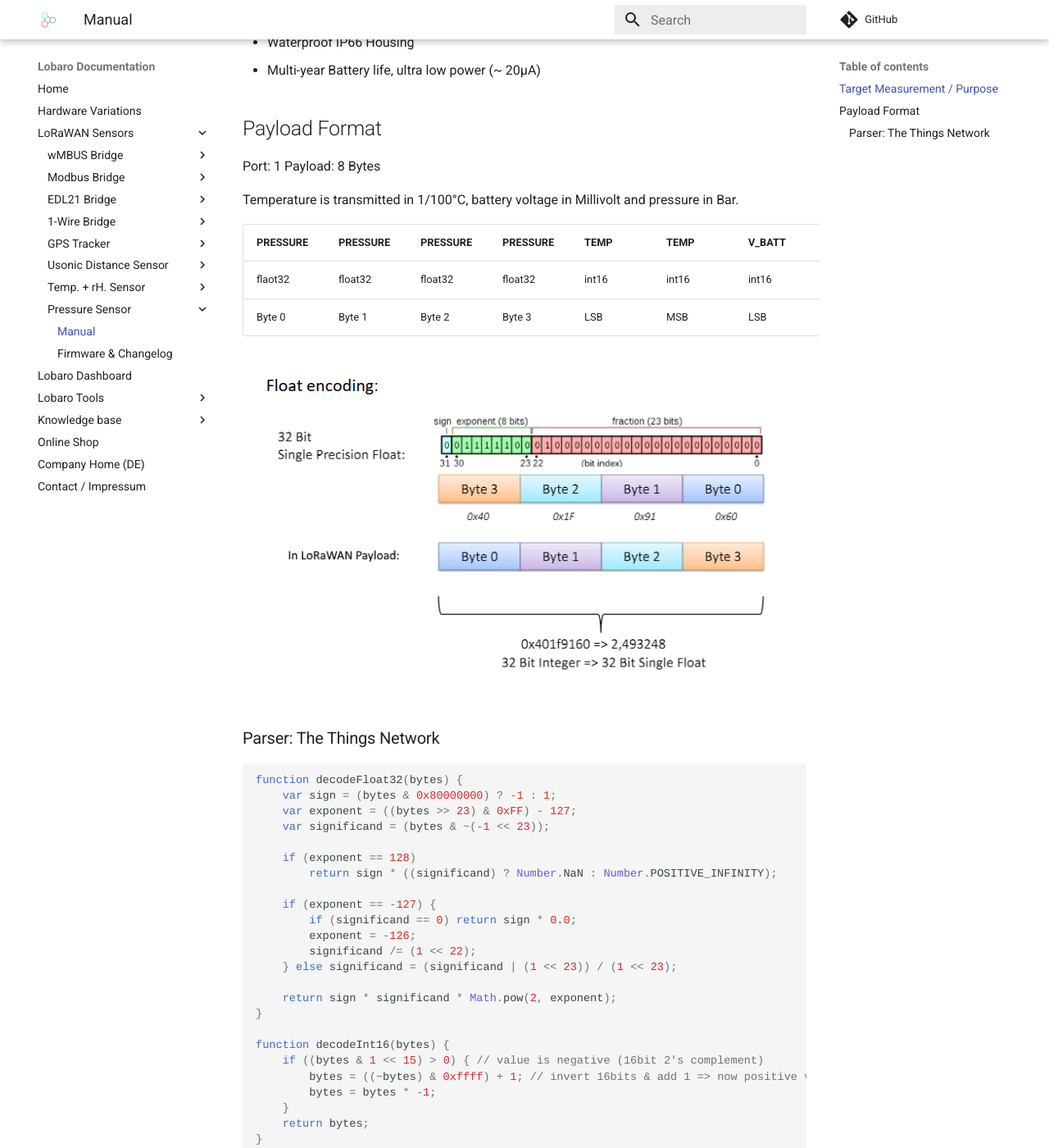
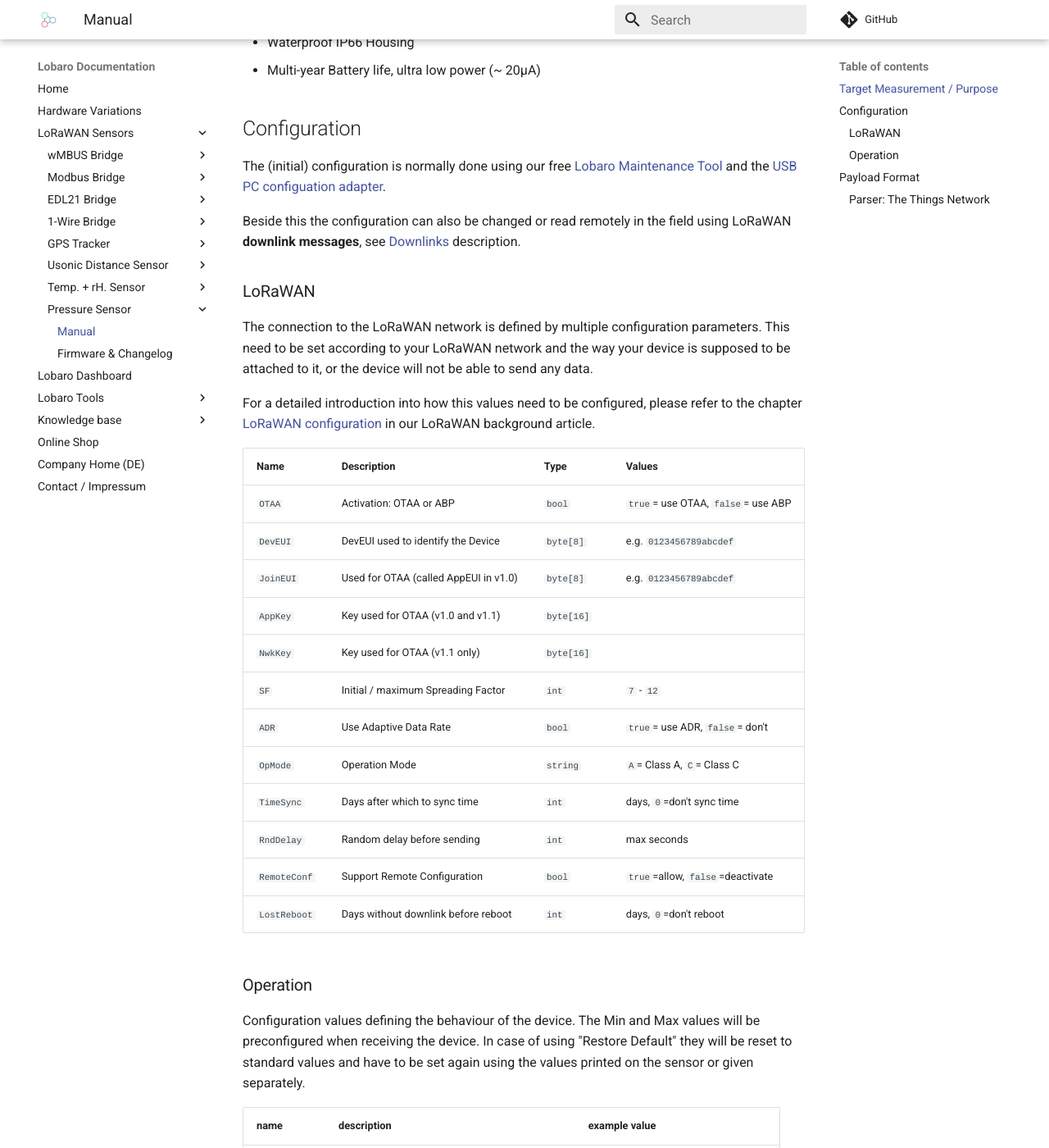
Before and after one commit to Lobaro/docs, an MkDocs documentation site: the page built from docs/lorawan-sensors/pressure-lorawan/index.md, in a window 1280 px wide and 1400 px high, scrolled down 1011 px. Shown: the whole window at 82% size. Built offline with MkDocs 1.6.1 and Material for MkDocs 9.7.7, drawn with Linux system fonts in a browser that asks for light colours; a script that is not in the unit is left out; comment, search, counter and statistics services are not loaded; some of the changed text lies outside the part shown.

Commit message:
added release 0.1.0

```diff
--- a/docs/lorawan-sensors/pressure-lorawan/index.md
+++ b/docs/lorawan-sensors/pressure-lorawan/index.md
@@ -14,6 +14,52 @@ Precise liquid level measurement, e.g. for tanks, via LoRaWAN.
 * 0..1,5 Bar (15m water level)
 * Waterproof IP66 Housing
 * Multi-year Battery life, ultra low power (~ 20µA)
+
+## Configuration
+The (initial) configuration is normally done using our free [Lobaro Maintenance Tool](/tools/lobaro-tool.html)
+and the [USB PC configuation adapter](/tools/usb-config-adapter.html).
+
+Beside this the configuration can also be changed or read remotely in the field
+using LoRaWAN **downlink messages**, see [Downlinks](#downlink) description.
+
+### LoRaWAN
+The connection to the LoRaWAN network is defined by multiple configuration parameters.
+This need to be set according to your LoRaWAN network and the way your device is
+supposed to be attached to it, or the device will not be able to send any data.
+
+For a detailed introduction into how this values need to be configured, please
+refer to the chapter [LoRaWAN configuration](/background/lorawan.html#lorawan-configuration)
+in our LoRaWAN background article.
+
+| Name       | Description | Type | Values |
+|------------|-------------|------|-------|
+|`OTAA`      |Activation: OTAA or ABP              |`bool`    | `true`= use OTAA, `false`= use ABP |
+|`DevEUI`    |DevEUI used to identify the Device   |`byte[8]` | e.g. `0123456789abcdef` |
+|`JoinEUI`   |Used for OTAA (called AppEUI in v1.0)|`byte[8]` | e.g. `0123456789abcdef` |
+|`AppKey`    |Key used for OTAA (v1.0 and v1.1)    |`byte[16]`| |
+|`NwkKey`    |Key used for OTAA (v1.1 only)        |`byte[16]`| |
+|`SF`        |Initial / maximum Spreading Factor   |`int`     | `7` - `12` |
+|`ADR`       |Use Adaptive Data Rate               |`bool`    | `true`= use ADR, `false`= don't |
+|`OpMode`    |Operation Mode                       |`string`  | `A`= Class A, `C`= Class C |
+|`TimeSync`  |Days after which to sync time        |`int`     | days, `0`=don't sync time |
+|`RndDelay`  |Random delay before sending          |`int`     | max seconds |
+|`RemoteConf`|Support Remote Configuration         |`bool`    | `true`=allow, `false`=deactivate |
+|`LostReboot`|Days without downlink before reboot  |`int`     | days, `0`=don't reboot |
+
+### Operation
+Configuration values defining the behaviour of the device.
+The Min and Max values will be preconfigured when receiving the device. In case of using "Restore Default" they will be reset to standard values and have
+to be set again using the values printed on the sensor or given separately.
+
+| name | description | example value |
+|------|-------------|----------------|
+| `sendCron` | Cron expression defining when to read and send| `0 0/15 * * * *` for every 15 minutes |
+| `rangeMin` | min range in mh2o | in most cases 0 |
+| `rangeMax` | max range in mh2o | in most cases 15 |
+| `outputMin` | min digital output value of the sensor | in most cases 819 |
+| `outputMax` | max digital output value of the sensor | in most cases 11664 |
+
+See also our [Introduction to Cron expressions](/background/cron-expressions) and our [Introduction to Obis Codes](/background/obis-codes).
 
 ## Payload Format
 
```
Also changed, not shown: docs/lorawan-sensors/pressure-lorawan/firmware.md (+10 -2 lines), 1 other file.
